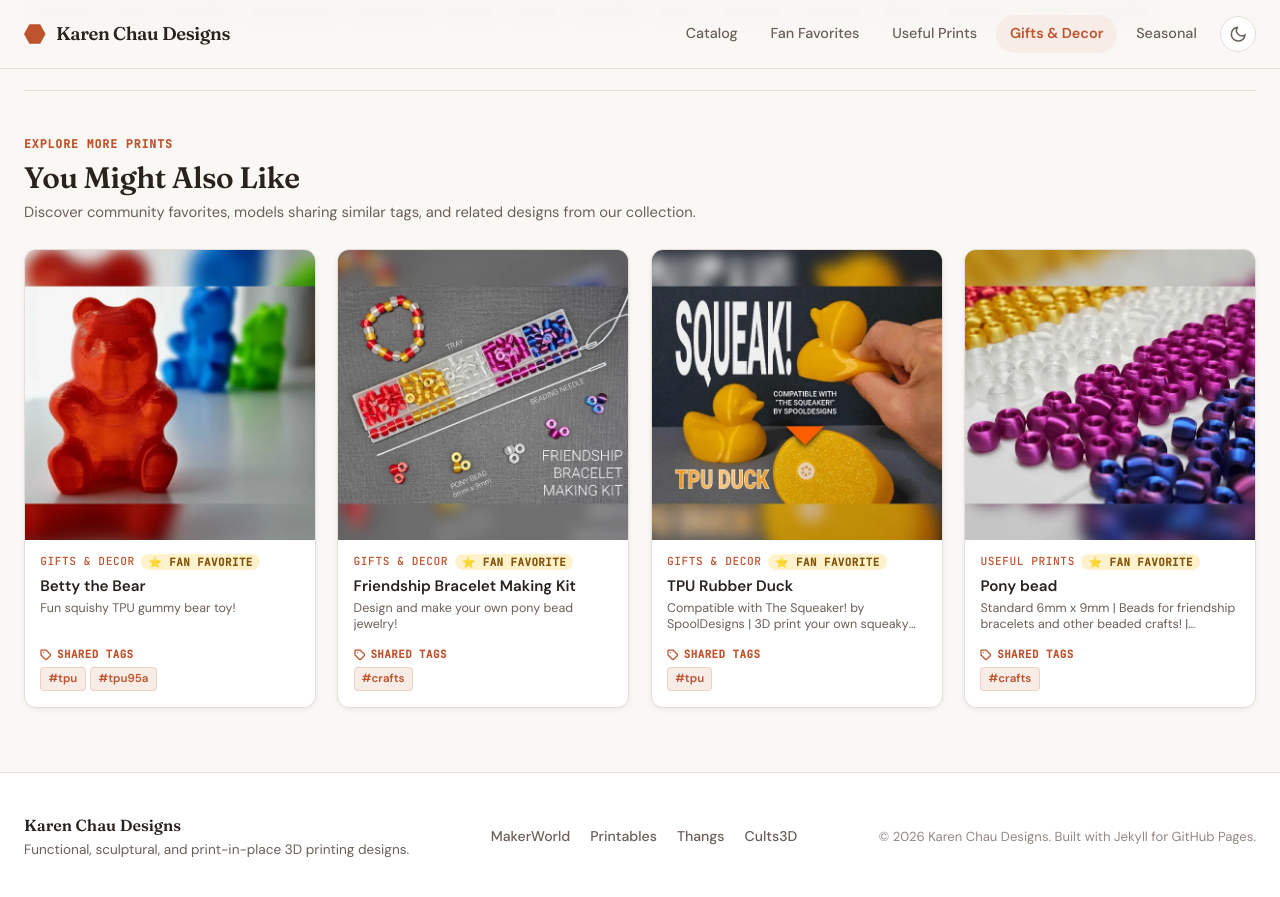
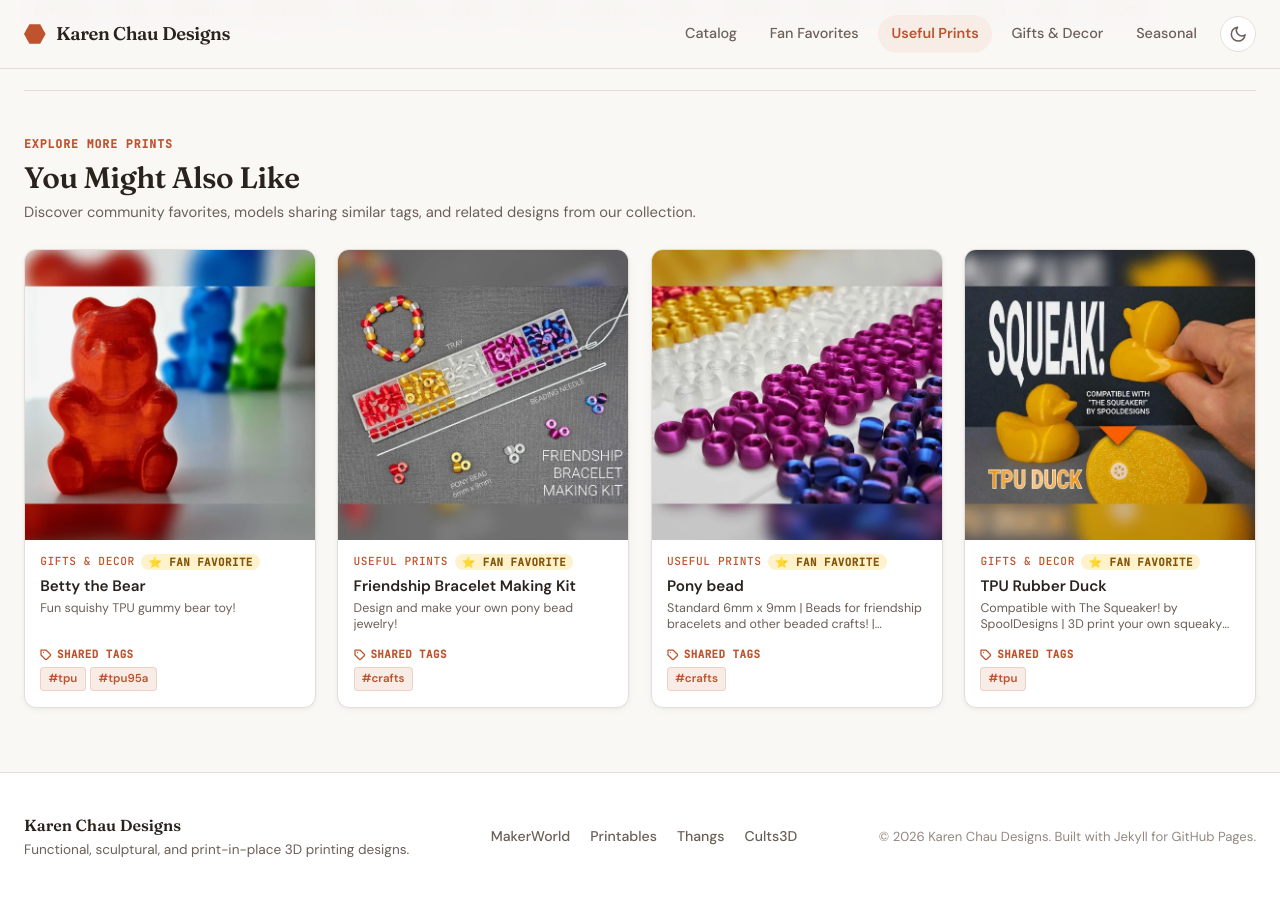
Before and after one commit to karenchaudesigns/3d-model-catalog, a Jekyll site: the page built from _models/tpu-yarn.md, in a window 1280 px wide and 900 px high, scrolled down 2628 px. Shown: the top 897 px of the window. Built offline with Jekyll 4.4.1, drawn with Linux system fonts in a browser that asks for light colours; some of the changed text lies outside the part shown.

Commit message:
Update details across 4 models in table view

```diff
--- a/_models/tpu-yarn.md
+++ b/_models/tpu-yarn.md
@@ -3,8 +3,10 @@ title: "TPU yarn"
 extended_title: ""
 tagline: "A model that makes me wish I had ramen-colored TPU! 🍜"
 shortname: "tpu-yarn"
-category: "gifts-decor"
+category: "useful-prints"
 fan_favorite: false
+makerworld_exclusive: false
+premium: false
 hidden: false
 thumbnail_image: "/images/models/tpu-yarn/3d-model-tpu-yarn-thumb.webp"
 cover_image: "/images/models/tpu-yarn/3d-model-tpu-yarn-main.webp"
```
Also changed, not shown: _models/blank-poker-chip-makerchip.md (+3 -1 lines), _models/friendship-bracelet-making-kit.md (+3 -1 lines), _models/make-your-own-table-tents-custom-folded-signs.md (+3 -1 lines).
